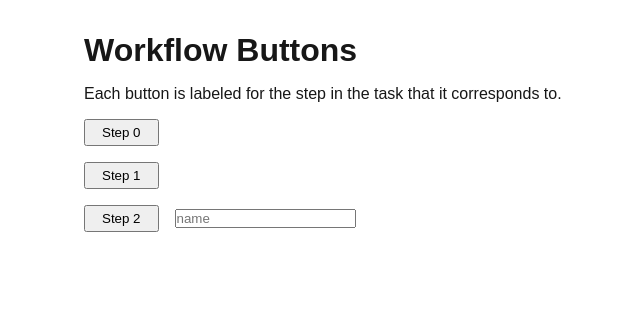
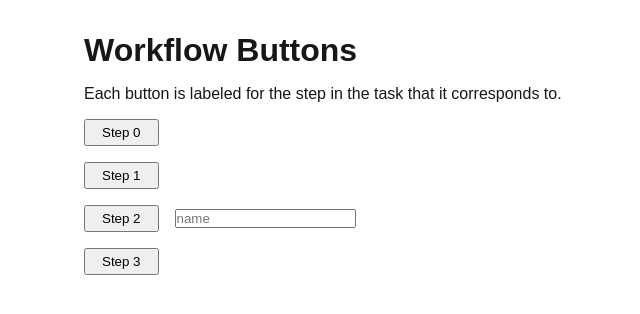
Before and after one commit to ax-vasquez/example-takehome, a Next.js app in the folder web/: page / in a window 1280 px wide. Shown: the top 314 px of the page, without its empty margins (300-940 px from the left). Built offline with nearby package versions, Linux system fonts and the light colour scheme.

Commit message:
logic and button for step 3

```diff
--- a/web/src/app/page.tsx
+++ b/web/src/app/page.tsx
@@ -22,6 +22,9 @@ export default function Home() {
           <WorkflowButtonRow
             step={2}
           />
+          <WorkflowButtonRow
+            step={3}
+          />
         </div>
       </main>
     </div>
--- a/web/src/components/WorkflowButtonRow.tsx
+++ b/web/src/components/WorkflowButtonRow.tsx
@@ -6,7 +6,7 @@ import Image from 'next/image'
 import { WORKFLOWS } from '@/constants/workflows'
 
 interface WorkflowButtonRow {
-    step: | 0 | 1 | 2
+    step: | 0 | 1 | 2 | 3
 }
 
 export const WorkflowButtonRow: React.FC<WorkflowButtonRow> = ({
@@ -15,8 +15,10 @@ export const WorkflowButtonRow: React.FC<WorkflowButtonRow> = ({
 
     const [output, setOutput] = useState<string | null>()
     const [input, setInput] = useState<string>('')
+    const [fetching, setFetching] = useState(false)
 
     const onClickHandler = (_e: React.MouseEvent<HTMLButtonElement, MouseEvent>) => {
+        setFetching(true)
         fetch("http://localhost:3001/workflow", {
             method: 'POST',
             headers: {
@@ -36,11 +38,14 @@ export const WorkflowButtonRow: React.FC<WorkflowButtonRow> = ({
         .catch(e => {
             setOutput(`ERROR: ${e.message}`)
         })
+        .finally(() => {
+            setFetching(false)
+        })
     }
 
     return (
         <div className={styles.container}>
-            <button onClick={onClickHandler}>{`Step ${step}`}</button>
+            <button disabled={fetching} onClick={onClickHandler}>{`Step ${step}`}</button>
             {step === 2 && <input className={styles.input} value={input} placeholder='name' onChange={(e) => setInput(e.target.value)} />}
             <p className={styles.output}>{output}</p>
             {output && (
--- a/web/src/constants/workflows.ts
+++ b/web/src/constants/workflows.ts
@@ -27,5 +27,18 @@ export const WORKFLOWS: { [step: number]: Workflow } = {
                 output: 'hello @{name}!'
             }
         }
+    },
+    3: {
+        entry_point: 'slow_goodbye',
+        tasks: {
+            slow_goodbye: {
+                steps: [
+                    {
+                        wait: 5
+                    }
+                ],
+                output: 'goodbye!'
+            }
+        }
     }
 }
```
Also changed, not shown: 1 other file (tests, documents, lock files or other folders).
